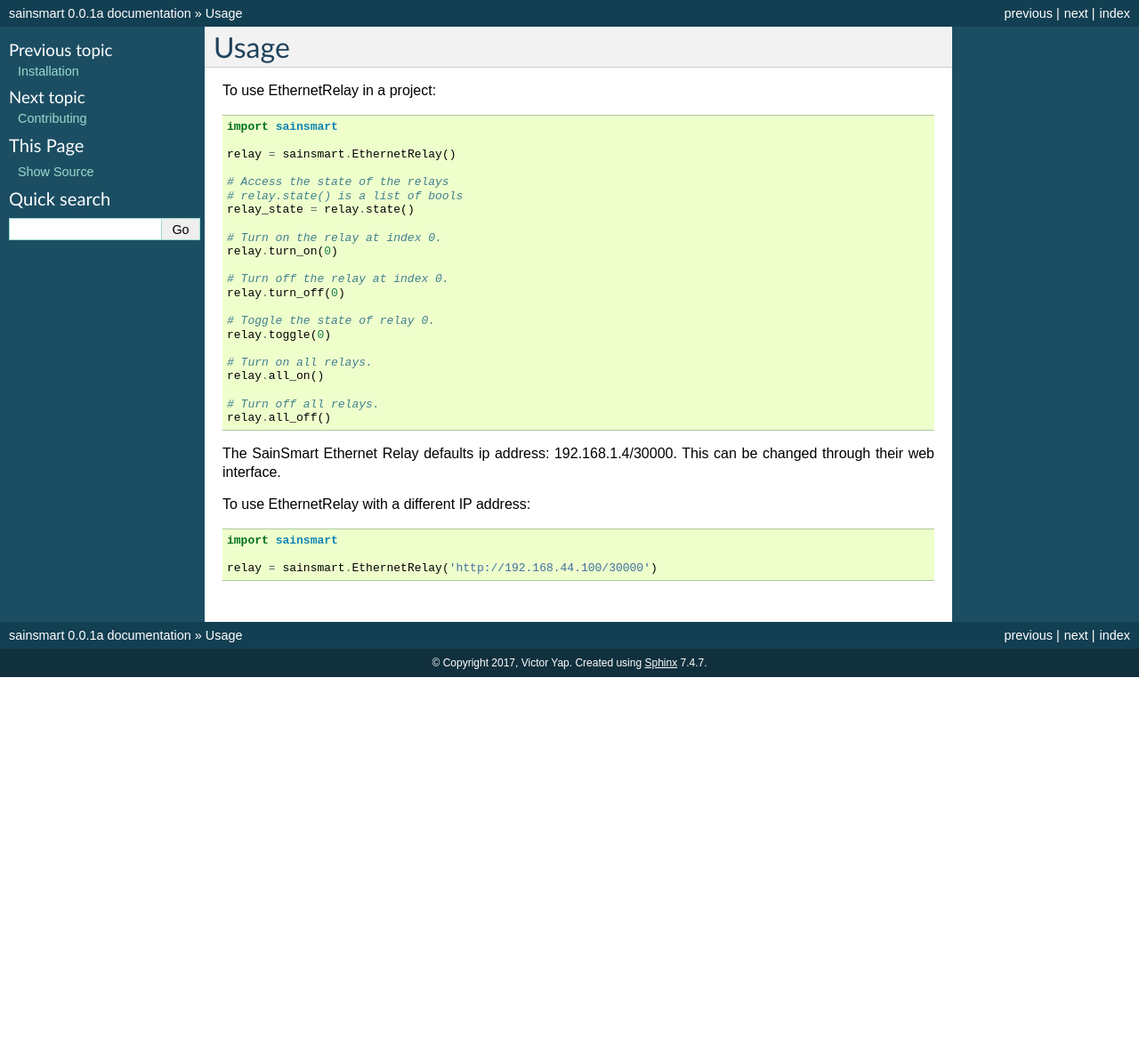
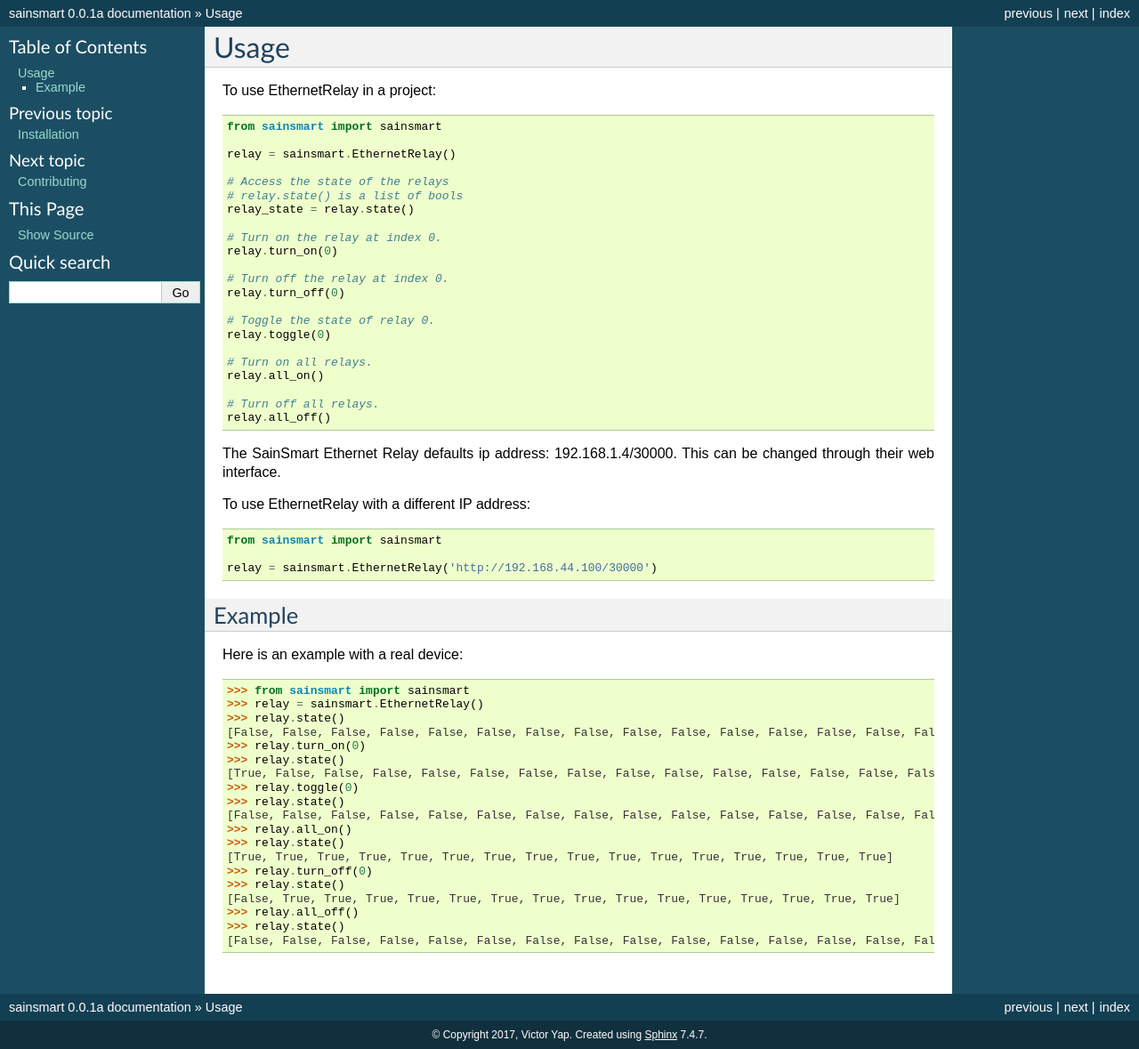
Before and after one commit to vicyap/sainsmart, a Sphinx documentation site: the page built from docs/usage.rst, in a window 1280 px wide. Shown: the whole page at 89% size. Built offline with Sphinx 7.4.7, drawn with Linux system fonts in a browser that asks for light colours; pages that are not in the unit, such as notebooks, are missing from menus; before the commit the page ends 900 px from its top, so only the background shows below that.

Commit message:
update usage for docs

```diff
--- a/docs/usage.rst
+++ b/docs/usage.rst
@@ -1,10 +1,9 @@
 =====
 Usage
 =====
-
 To use EthernetRelay in a project::
 
-    import sainsmart
+    from sainsmart import sainsmart
 
     relay = sainsmart.EthernetRelay()
 
@@ -32,6 +31,31 @@ This can be changed through their web interface.
 
 To use EthernetRelay with a different IP address::
 
-    import sainsmart
+    from sainsmart import sainsmart
 
     relay = sainsmart.EthernetRelay('http://192.168.44.100/30000')
+
+
+Example
+-------
+Here is an example with a real device::
+
+   >>> from sainsmart import sainsmart
+   >>> relay = sainsmart.EthernetRelay()
+   >>> relay.state()
+   [False, False, False, False, False, False, False, False, False, False, False, False, False, False, False, False]
+   >>> relay.turn_on(0)
+   >>> relay.state()
+   [True, False, False, False, False, False, False, False, False, False, False, False, False, False, False, False]
+   >>> relay.toggle(0)
+   >>> relay.state()
+   [False, False, False, False, False, False, False, False, False, False, False, False, False, False, False, False]
+   >>> relay.all_on()
+   >>> relay.state()
+   [True, True, True, True, True, True, True, True, True, True, True, True, True, True, True, True]
+   >>> relay.turn_off(0)
+   >>> relay.state()
+   [False, True, True, True, True, True, True, True, True, True, True, True, True, True, True, True]
+   >>> relay.all_off()
+   >>> relay.state()
+   [False, False, False, False, False, False, False, False, False, False, False, False, False, False, False, False]
```
Also changed, not shown: README.rst (+27 -2 lines).
